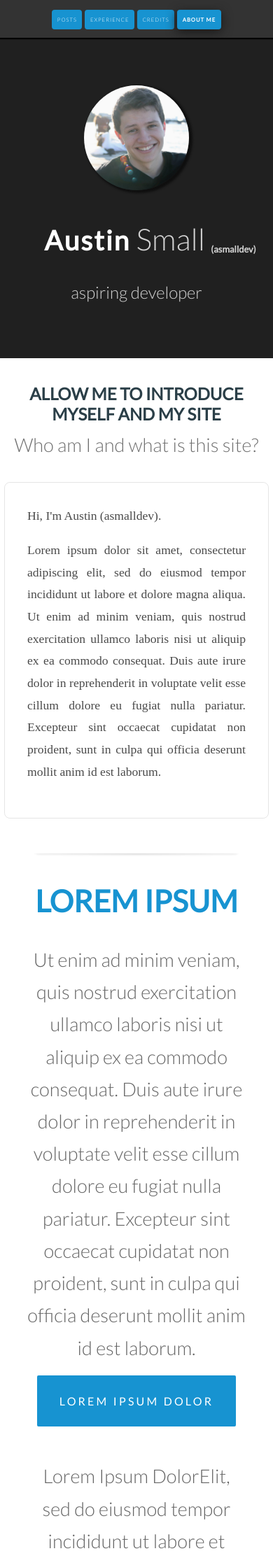
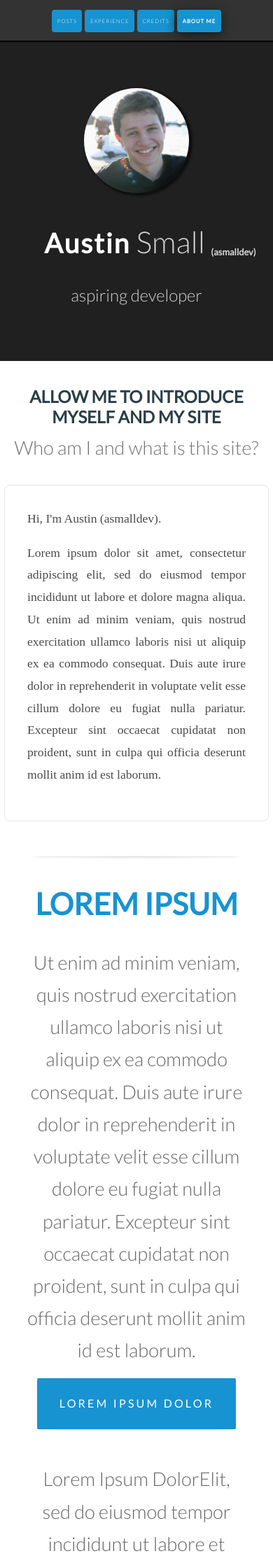
Before and after one commit to csmallbio/asmalldev.github.io, a Jekyll site: the page built from index.html, in a window 390 px wide. Shown: the top 2237 px of the page at 70% size. Built offline with Jekyll 4.4.1, drawn with Linux system fonts in a browser that asks for light colours; nearby versions of some CDN libraries; some web fonts are replaced.

Commit message:
tiny menu resize

```diff
--- a/css/default.css
+++ b/css/default.css
@@ -1232,7 +1232,7 @@
 		margin-right: auto;
 		margin-left: auto;
 		padding-left: 0em;
-		font-size: 1.05em;
+		font-size: 1.1em;
 		float: none;
 	}
 
@@ -1244,8 +1244,8 @@
 		margin-bottom: 4px;
 		margin-left: 2px;
 		margin-right: 2px;
-		padding-top: .5em;
-		padding-bottom: .5em;
+		padding-top: .7em;
+		padding-bottom: .7em;
 		padding-left: 0.2em;
 		padding-right: 0.2em;
 	}
```
